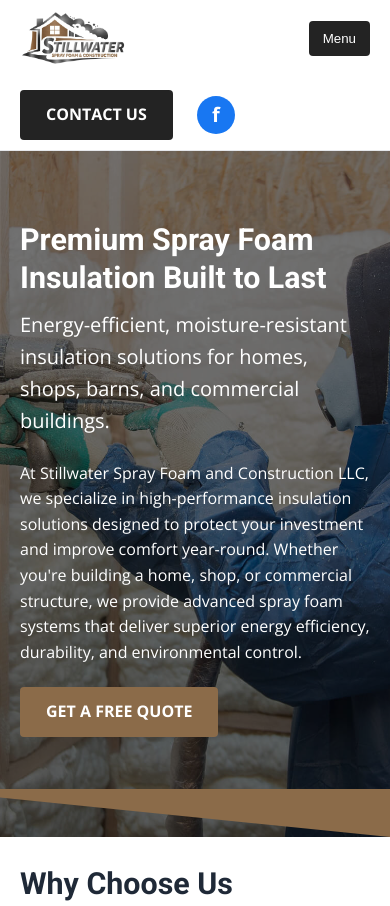
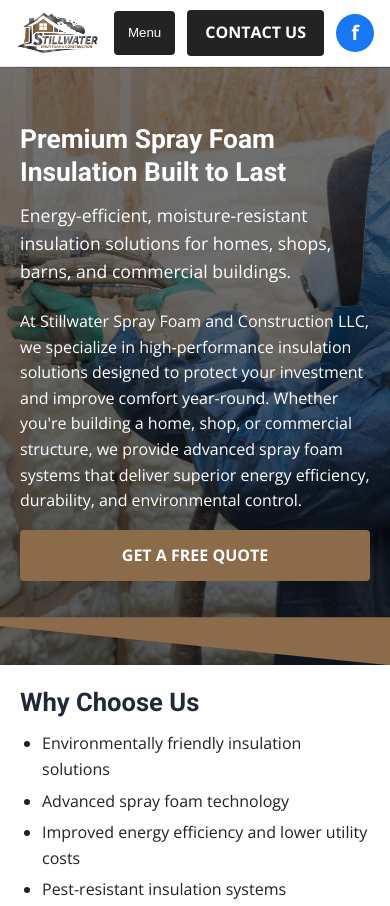
Before and after one commit to viberoo/stillwater-spray-foam, a plain HTML site: page index.html in a window 390 px wide. Shown: the top 906 px of the page. Drawn offline with nearby package versions, Linux system fonts and the light colour scheme.

Commit message:
Mobile + SEO optimization: unique titles/descriptions, LocalBusiness schema, OG/Twitter, lazy images, mobile CSS

```diff
--- a/styles.css
+++ b/styles.css
@@ -4,7 +4,8 @@
    They sit between sections with their own height/margin, and hero
    clip-paths only cut the bottom edge, well below the text. */
 *{box-sizing:border-box}
-body{margin:0;font-family:'Open Sans',Roboto,Arial,sans-serif;color:#222;line-height:1.6;background:#fff}
+html{-webkit-text-size-adjust:100%}
+body{margin:0;font-family:'Open Sans',Roboto,Arial,sans-serif;color:#222;line-height:1.6;background:#fff;overflow-x:hidden}
 h1,h2,h3,h4{font-family:Roboto,'Open Sans',Arial,sans-serif;line-height:1.25;color:#1f2937}
 a{color:#1f2937}
 img{max-width:100%;height:auto;display:block}
@@ -76,15 +77,32 @@ footer.site a{color:#fff}
 footer.site .footer-text{font-weight:600;font-size:1.15rem;margin:6px 0}
 footer.site .created{font-size:1rem;margin-top:10px}
 @media(max-width:820px){
-  .menu-toggle{display:block}
+  .menu-toggle{display:block;min-height:44px}
   nav.main{display:none;width:100%}
   nav.main.open{display:block}
   nav.main ul{flex-direction:column;gap:10px;padding:12px 0}
-  .header-inner{flex-wrap:wrap}
+  nav.main a{display:block;padding:10px 0}
+  .header-inner{flex-wrap:wrap;gap:12px;padding:10px 16px}
+  .logo img{height:44px}
+  .header-inner .btn{padding:10px 18px}
   .two{grid-template-columns:1fr}
   .gallery-grid{grid-template-columns:repeat(2,1fr)}
   .hero{padding:70px 0 100px}
   .hero h1{font-size:1.9rem}
   form.quote .row{grid-template-columns:1fr}
+  .footer-logo img{height:52px}
 }
-@media(max-width:520px){.gallery-grid{grid-template-columns:1fr}}
+@media(max-width:520px){
+  .gallery-grid{grid-template-columns:1fr}
+  .hero{padding:56px 0 84px}
+  .hero h1{font-size:1.65rem}
+  .hero p.lede{font-size:1.1rem}
+  section h2{font-size:1.6rem}
+  section{padding:22px 0}
+  .cta{padding:36px 16px}
+  .cta h2{font-size:1.5rem}
+  .btn{display:block;text-align:center;padding:13px 20px}
+  .header-inner .btn{display:inline-block}
+  footer.site .footer-text{font-size:1rem}
+  .gallery-grid img{height:220px}
+}
```
